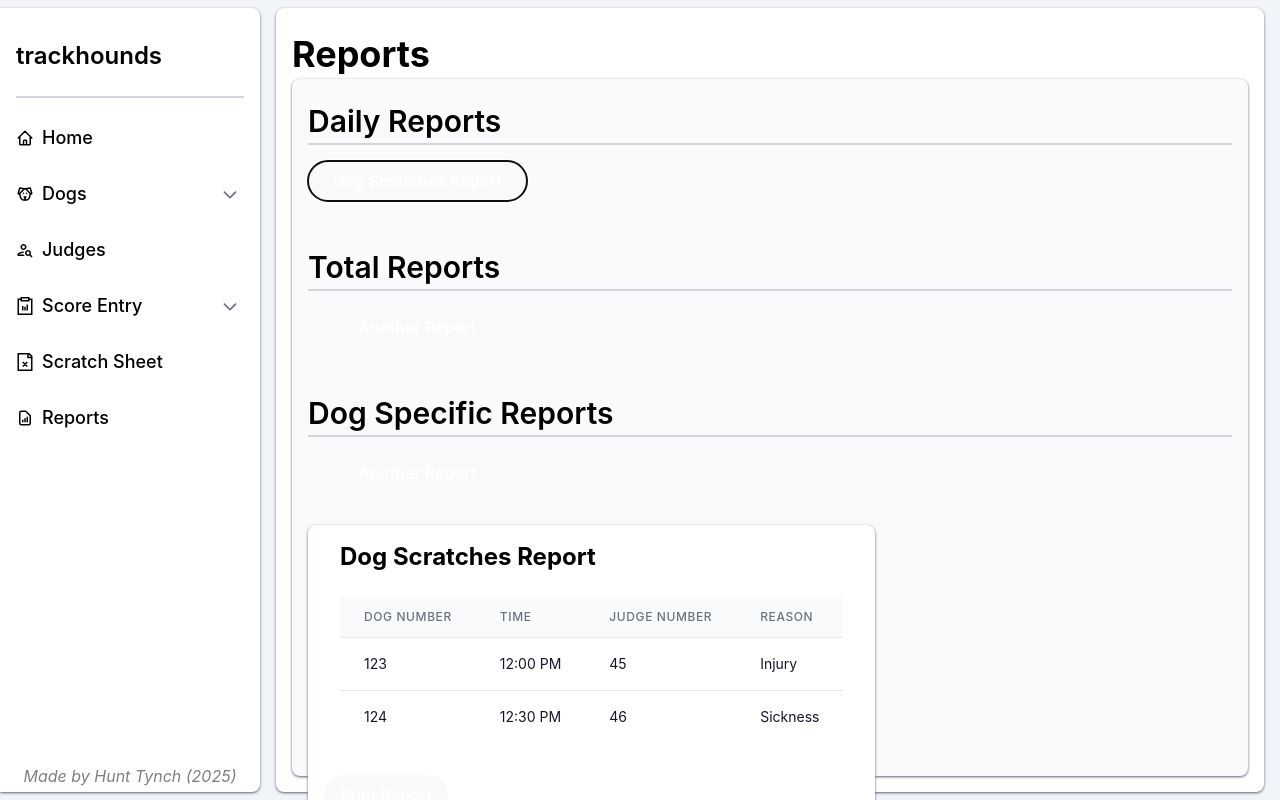
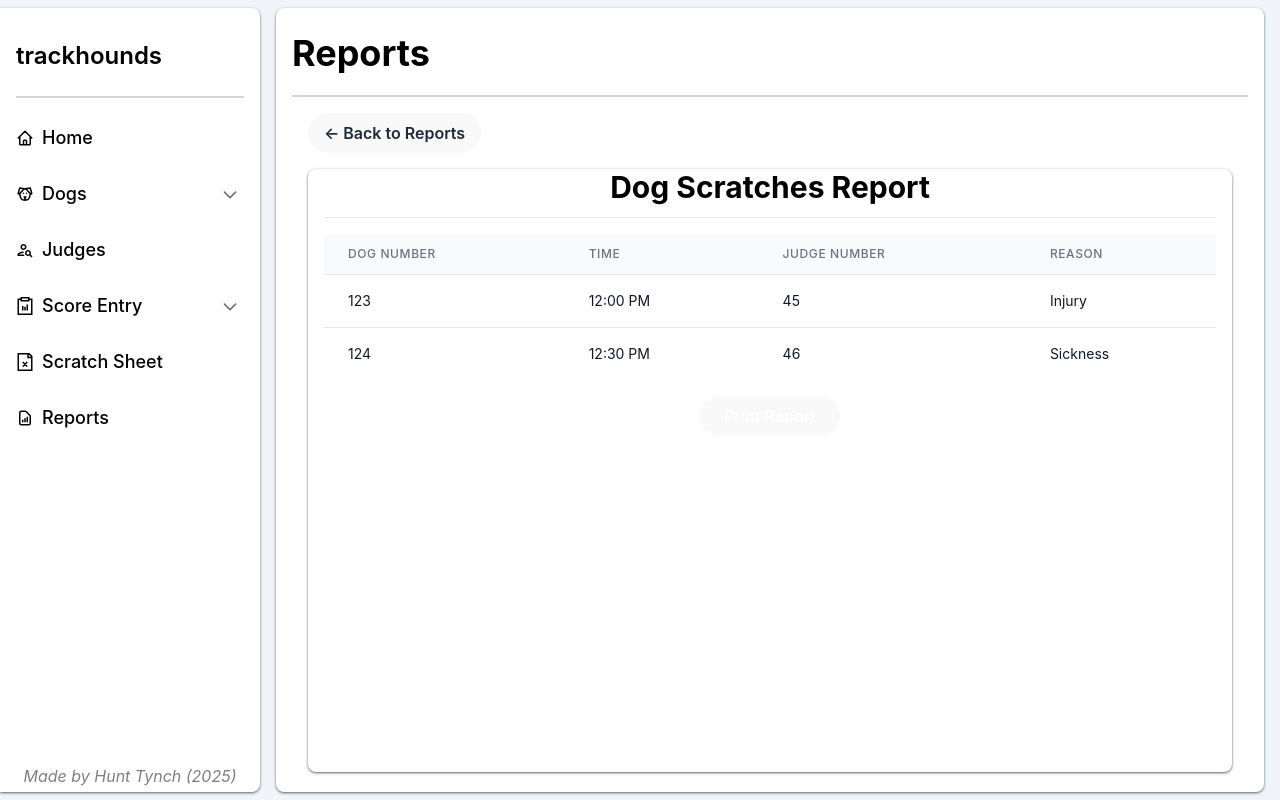
Before and after one commit to hctynch/trackhounds, a React (Vite) app in the folder frontend/: page /reports in a window 1280 px wide. Both pictures are taken after a click on the button "Dog Scratches Report". Built offline with nearby package versions, Linux system fonts and the light colour scheme.

Commit message:
Fixed styling and layout for reports.

```diff
--- a/frontend/src/components/ReportGenerator.jsx
+++ b/frontend/src/components/ReportGenerator.jsx
@@ -7,27 +7,62 @@ const ReportGenerator = ({ title, columns, data }) => {
   const contentRef = useRef();
 
   const handlePrint = useReactToPrint({
-    contentRef,
+    contentRef: contentRef,
     documentTitle: title,
-    onAfterPrint: () => console.log('Print success!'),
-    onBeforeGetContent: () => console.log('Preparing content for print...'),
   });
 
   return (
-    <div className="report-generator">
-      <Box params="h-full bg-white my-2 max-h-200">
-        <div ref={contentRef} className="report-content w-full flex flex-col items-start justify-start overflow-auto max-h-[calc(100%-4rem)] p-4">
-            <div className='w-full flex mb-2'>
-                <p className='text-2xl font-bold text-start'>{title}</p>
-            </div>
+    <div className="report-generator w-full h-[calc(100%-60px)]">
+      <Box params="h-full bg-white w-full">
+        <div ref={contentRef} className="report-content w-full overflow-auto max-h-[calc(100%-5rem)] print:m-0 print:p-0">
+          <div className='w-full border-b border-gray-200 pb-3 mb-4 print:mt-0'>
+            <p className='text-3xl font-bold text-center'>{title}</p>
+          </div>
+          <div className="w-full">
             <StyledTable columns={columns} data={data} />
+          </div>
         </div>
-        <button onClick={handlePrint} className="bg-blue-500 hover:bg-blue-600 text-white font-semibold py-2 px-4 rounded-full mt-4">
-          Print Report
-        </button>
+        <div className="mt-4 flex w-full justify-center print:hidden">
+          <button
+            onClick={handlePrint}
+            className="bg-blue-500 hover:bg-blue-600 text-white font-semibold py-2 px-6 rounded-full"
+          >
+            Print Report
+          </button>
+        </div>
       </Box>
     </div>
   );
 };
 
+// Add global print styles to ensure reports start at the top
+const printStyles = `
+  @media print {
+    @page {
+      margin: 0.5cm;
+      size: portrait;
+    }
+    body {
+      margin: 0;
+      padding: 0;
+    }
+    .report-content {
+      position: absolute;
+      top: 0;
+      left: 0;
+      margin: 0;
+      padding: 0;
+      height: auto !important;
+      max-height: none !important;
+      overflow: visible !important;
+    }
+  }
+`;
+
+// Add the print styles to the document head
+const styleSheet = document.createElement("style");
+styleSheet.type = "text/css";
+styleSheet.innerText = printStyles;
+document.head.appendChild(styleSheet);
+
 export default ReportGenerator;
--- a/frontend/src/components/Reports.jsx
+++ b/frontend/src/components/Reports.jsx
@@ -30,30 +30,7 @@ function Reports() {
           data: [
             ['Data 1', 'Data 2', 'Data 3'],
             ['Data 4', 'Data 5', 'Data 6'],
-            ['Data 1', 'Data 2', 'Data 3'],
-            ['Data 4', 'Data 5', 'Data 6'],
-            ['Data 1', 'Data 2', 'Data 3'],
-            ['Data 4', 'Data 5', 'Data 6'],
-            ['Data 1', 'Data 2', 'Data 3'],
-            ['Data 4', 'Data 5', 'Data 6'],
-            ['Data 1', 'Data 2', 'Data 3'],
-            ['Data 4', 'Data 5', 'Data 6'],
-            ['Data 1', 'Data 2', 'Data 3'],
-            ['Data 4', 'Data 5', 'Data 6'],
-            ['Data 1', 'Data 2', 'Data 3'],
-            ['Data 4', 'Data 5', 'Data 6'],
-            ['Data 4', 'Data 5', 'Data 6'],
-            ['Data 1', 'Data 2', 'Data 3'],
-            ['Data 4', 'Data 5', 'Data 6'],
-            ['Data 4', 'Data 5', 'Data 6'],
-            ['Data 1', 'Data 2', 'Data 3'],
-            ['Data 4', 'Data 5', 'Data 6'],
-            ['Data 4', 'Data 5', 'Data 6'],
-            ['Data 1', 'Data 2', 'Data 3'],
-            ['Data 4', 'Data 5', 'Data 6'],
-            ['Data 4', 'Data 5', 'Data 6'],
-            ['Data 1', 'Data 2', 'Data 3'],
-            ['Data 4', 'Data 5', 'Data 6'],
+            // ... rest of data
           ],
         },
       ],
@@ -79,15 +56,33 @@ function Reports() {
             ['Data 4', 'Data 5', 'Data 6'],
             ['Data 1', 'Data 2', 'Data 3'],
             ['Data 4', 'Data 5', 'Data 6'],
+            ['Data 1', 'Data 2', 'Data 3'],
             ['Data 4', 'Data 5', 'Data 6'],
             ['Data 1', 'Data 2', 'Data 3'],
             ['Data 4', 'Data 5', 'Data 6'],
+            ['Data 1', 'Data 2', 'Data 3'],
             ['Data 4', 'Data 5', 'Data 6'],
             ['Data 1', 'Data 2', 'Data 3'],
             ['Data 4', 'Data 5', 'Data 6'],
+            ['Data 1', 'Data 2', 'Data 3'],
             ['Data 4', 'Data 5', 'Data 6'],
             ['Data 1', 'Data 2', 'Data 3'],
             ['Data 4', 'Data 5', 'Data 6'],
+            ['Data 1', 'Data 2', 'Data 3'],
+            ['Data 4', 'Data 5', 'Data 6'],
+            ['Data 1', 'Data 2', 'Data 3'],
+            ['Data 4', 'Data 5', 'Data 6'],
+            ['Data 1', 'Data 2', 'Data 3'],
+            ['Data 4', 'Data 5', 'Data 6'],
+            ['Data 1', 'Data 2', 'Data 3'],
+            ['Data 4', 'Data 5', 'Data 6'],
+            ['Data 1', 'Data 2', 'Data 3'],
+            ['Data 4', 'Data 5', 'Data 6'],
+            ['Data 1', 'Data 2', 'Data 3'],
+            ['Data 4', 'Data 5', 'Data 6'],
+            ['Data 1', 'Data 2', 'Data 3'],
+            ['Data 4', 'Data 5', 'Data 6'],
+            ['Data 1', 'Data 2', 'Data 3'],
             ['Data 4', 'Data 5', 'Data 6'],
             ['Data 1', 'Data 2', 'Data 3'],
             ['Data 4', 'Data 5', 'Data 6'],
@@ -97,15 +92,22 @@ function Reports() {
     },
   ];
 
+  const closeReport = () => {
+    setSelectedReport(null);
+  };
+
   return (
     <div className="reports-container ml-[276px] h-full text-black grid mr-4">
-      <Box params="h-full grid grid-rows-15 bg-white my-2 max-h-[calc(100%-1rem)] min-h-[calc(100%-1rem)] pt-5">
+      <Box params="h-full bg-white my-2 max-h-[calc(100%-1rem)] min-h-[calc(100%-1rem)] pt-5">
         <div className='w-full flex items-center border-b-2 border-gray-300 pb-1 h-17.25'>
           <p className="text-4xl font-bold mb-3">Reports</p>
         </div>
-        <Box params='bg-slate-50 w-full row-span-14 h-[calc(100%-1rem)]'>
+
+        {/* Conditionally show either report list or selected report */}
+        {!selectedReport ? (
+          <div className="w-full p-4 overflow-auto">
             {reports.map((reportGroup, groupIndex) => (
-          <div key={groupIndex} className="grid grid-cols-1 w-full my-6">
+              <div key={groupIndex} className="w-full my-6">
                 <p className="text-3xl font-semibold pb-1 mb-4 text-start border-b-2 border-gray-300">{reportGroup.type}</p>
                 <div className="report-buttons grid grid-cols-1 sm:grid-cols-2 md:grid-cols-3 lg:grid-cols-4 gap-4">
                   {reportGroup.items.map((report, index) => (
@@ -120,14 +122,22 @@ function Reports() {
                 </div>
               </div>
             ))}
-        {selectedReport && (
+          </div>
+        ) : (
+          <div className="w-full h-[calc(100%-4rem)] p-4">
+            <button
+              onClick={closeReport}
+              className="mb-4 bg-gray-200 hover:bg-gray-300 text-gray-800 font-semibold py-2 px-4 rounded-full flex items-center"
+            >
+              <span>← Back to Reports</span>
+            </button>
             <ReportGenerator
               title={selectedReport.title}
               columns={selectedReport.columns}
               data={selectedReport.data}
             />
+          </div>
         )}
-        </Box>
       </Box>
     </div>
   );
```
Lines whose indentation alone changed are shown as unchanged.
